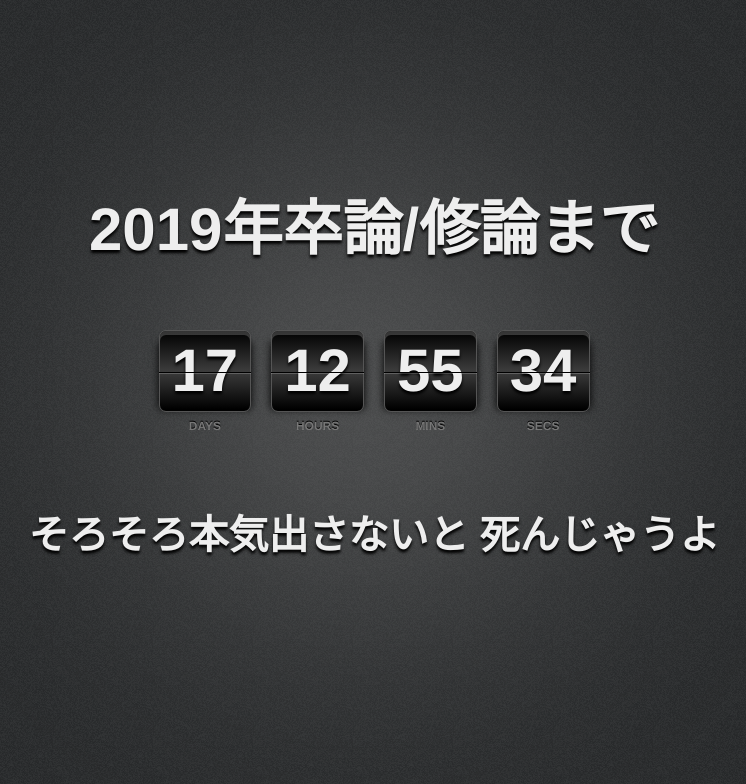
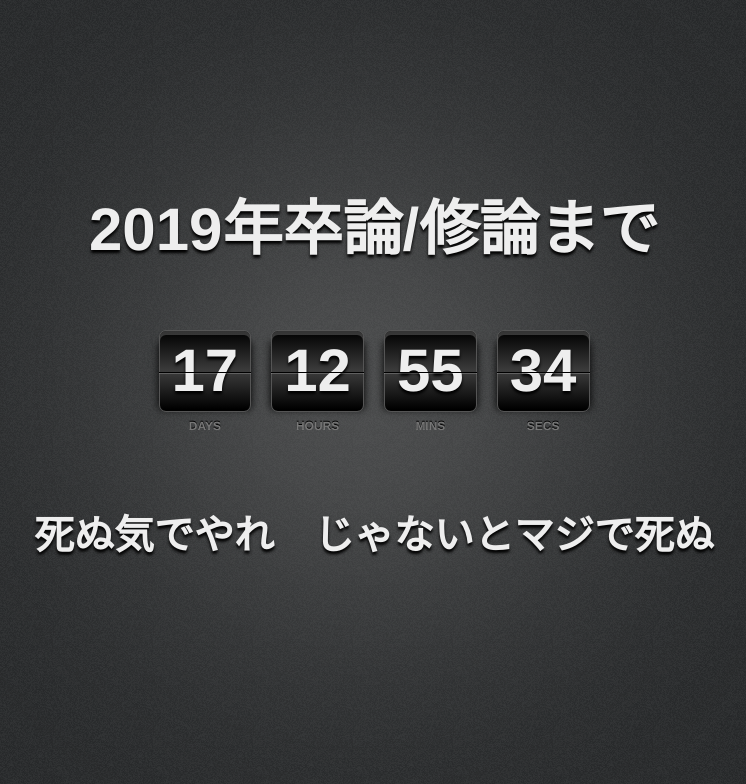
Before and after one commit to ysj-zero/countdown, a plain HTML site: page index.html in a window 1280 px wide. Shown: the whole page, without its empty margins (266-1012 px from the left). Drawn offline with nearby package versions, Linux system fonts and the light colour scheme.

Commit message:
Update index.html

```diff
--- a/index.html
+++ b/index.html
@@ -12,7 +12,7 @@
   <div class="container">
     <h1>2019年卒論/修論まで</h1>
     <div id="CDT"></div>
-    <h2>そろそろ本気出さないと 死んじゃうよ</h2>
+    <h2>死ぬ気でやれ　じゃないとマジで死ぬ</h2>
   </div>
 </body>
 </html>
```
